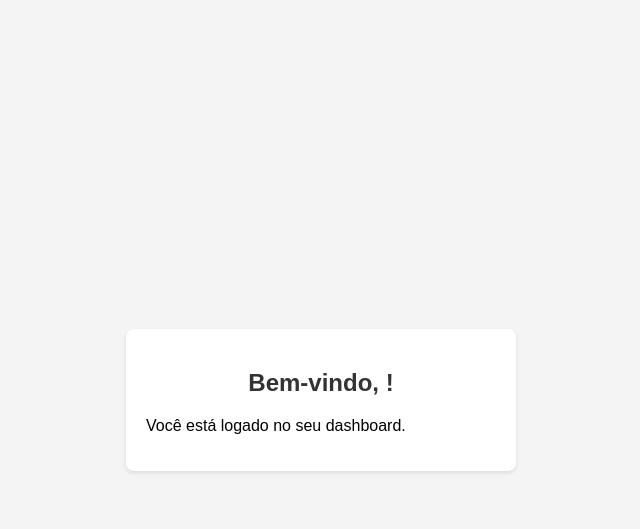
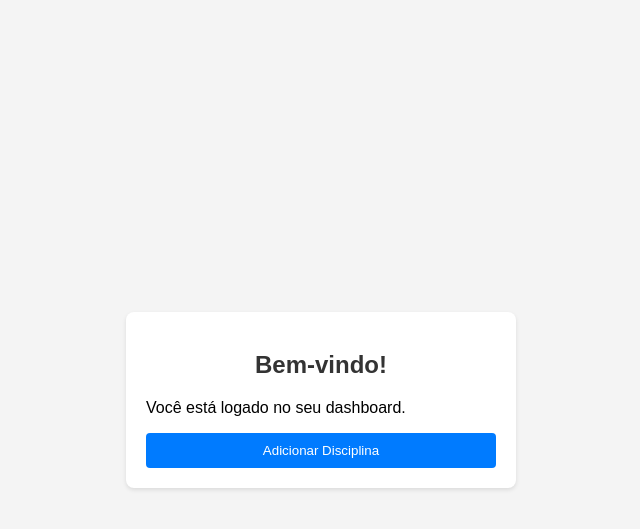
Before and after one commit to FGA-REQ/2024.2-Champions, a FastAPI app: page /dashboard in a window 1280 px wide. Shown: the top 529 px of the page, without its empty margins (319-959 px from the left). Run offline with FastAPI, Linux system fonts and the light colour scheme.

Commit message:
add: adicionando tela dashboard simples

```diff
--- a/templates/dashboard.html
+++ b/templates/dashboard.html
@@ -4,12 +4,17 @@
     <meta charset="UTF-8" />
     <meta name="viewport" content="width=device-width, initial-scale=1.0" />
     <title>Dashboard</title>
-    <link rel="stylesheet" href="/static/style.css" />
+    <link rel="stylesheet" href="../static/style.css" />
   </head>
   <body>
     <div class="login-container">
-      <h2>Bem-vindo, {{ email }}!</h2>
-      <p>Você está logado no seu dashboard.</p>
+      <h2>Bem-vindo!</h2>
+      <p class="welcome-text">Você está logado no seu dashboard.</p>
+      <!-- Botão Adicionar Disciplina -->
+      <button class="adicionar-disciplina" id="btnAdicionarDisciplina">
+        Adicionar Disciplina
+      </button>
     </div>
+    <script src="/static/script.js"></script>
   </body>
 </html>
```
